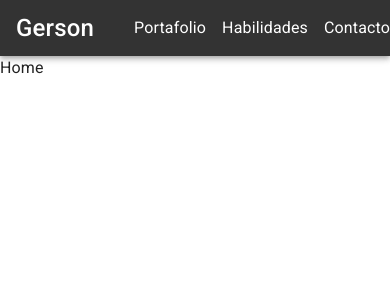
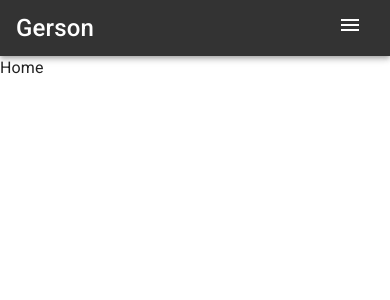
Before and after one commit to GerCenturion/myPortfolio, a React (Vite) app in the folder mi-portafolio/: page / in a window 390 px wide. Shown: the top 300 px of the page. Built offline with nearby package versions, Linux system fonts and the light colour scheme.

Commit message:
NavBar responsive

```diff
--- /dev/null
+++ b/mi-portafolio/src/componests/NavListDrawer/NavListDrawer.jsx
@@ -0,0 +1,37 @@
+import {
+  List,
+  ListItem,
+  ListItemButton,
+  ListItemIcon,
+  ListItemText,
+} from "@mui/material";
+import { Box, width } from "@mui/system";
+
+export default function NavListDrawer({ navLinks, onCloseDrawer }) {
+  return (
+    <Box sx={{ width: 250 }}>
+      <nav>
+        <List>
+          {navLinks.map((item) => (
+            <ListItem
+              disablePadding
+              key={item.title}
+              onClick={() => {
+                onCloseDrawer();
+              }}
+            >
+              <ListItemButton
+                component="a"
+                href={item.path}
+              >
+                <ListItemIcon>{item.icon}</ListItemIcon>
+                <ListItemText>{item.title}</ListItemText>
+              </ListItemButton>
+            </ListItem>
+          ))}
+          <ListItem></ListItem>
+        </List>
+      </nav>
+    </Box>
+  );
+}
--- a/mi-portafolio/src/componests/Navbar/Navbar.jsx
+++ b/mi-portafolio/src/componests/Navbar/Navbar.jsx
@@ -1,4 +1,4 @@
-import React from "react";
+import React, { useState } from "react";
 import {
   AppBar,
   Box,
@@ -8,8 +8,16 @@ import {
   ThemeProvider,
   createTheme,
   styled,
+  Button,
+  Drawer,
+  IconButton,
 } from "@mui/material";
 import { Link as RouterLink } from "react-router-dom";
+import WorkIcon from "@mui/icons-material/Work";
+import CodeIcon from "@mui/icons-material/Code";
+import DraftsIcon from "@mui/icons-material/Drafts";
+import NavListDrawer from "../NavListDrawer/NavListDrawer";
+import MenuIcon from "@mui/icons-material/Menu";
 
 const theme = createTheme();
 
@@ -38,7 +46,31 @@ const LinkStyled = styled(Link)({
   color: "#fff",
 });
 
+const navLinks = [
+  {
+    title: "Portafolio",
+    path: "#portfolio",
+    icon: <WorkIcon />,
+  },
+  {
+    title: "Skills",
+    path: "#skills",
+    icon: <CodeIcon />,
+  },
+  {
+    title: "Contacto",
+    path: "#contact",
+    icon: <DraftsIcon />,
+  },
+];
+
 function Navbar() {
+  const [open, setOpen] = useState(false);
+
+  const handleCloseDrawer = () => {
+    setOpen(false);
+  };
+
   return (
     <ThemeProvider theme={theme}>
       <AppBarStyled position="static">
@@ -51,33 +83,39 @@ function Navbar() {
             Gerson
           </TypographyStyled>
           <ListStyled>
-            <ListItemStyled>
-              <LinkStyled
-                component={RouterLink}
-                to="/portfolio"
-              >
-                Portafolio
-              </LinkStyled>
-            </ListItemStyled>
-            <ListItemStyled>
-              <LinkStyled
-                component={RouterLink}
-                to="/skills"
-              >
-                Habilidades
-              </LinkStyled>
-            </ListItemStyled>
-            <ListItemStyled>
-              <LinkStyled
-                component={RouterLink}
-                to="/contact"
-              >
-                Contacto
-              </LinkStyled>
-            </ListItemStyled>
+            <Box sx={{ display: { xs: "none", sm: "block" } }}>
+              {navLinks.map((item) => (
+                <Button
+                  color="inherit"
+                  key={item.title}
+                  component="a"
+                  href={item.path}
+                >
+                  {item.title}
+                </Button>
+              ))}
+            </Box>
           </ListStyled>
+          <IconButton
+            color="inherit"
+            size="large"
+            onClick={() => setOpen(true)}
+            sx={{ display: { xs: "block", sm: "none" } }}
+          >
+            <MenuIcon />
+          </IconButton>
         </Toolbar>
       </AppBarStyled>
+      <Drawer
+        open={open}
+        anchor="right"
+        onClose={() => setOpen(false)}
+      >
+        <NavListDrawer
+          navLinks={navLinks}
+          onCloseDrawer={handleCloseDrawer}
+        />
+      </Drawer>
     </ThemeProvider>
   );
 }
```
Also changed, not shown: mi-portafolio/src/componests/Navbar/Navbar.css (deleted, +0 -34 lines).
